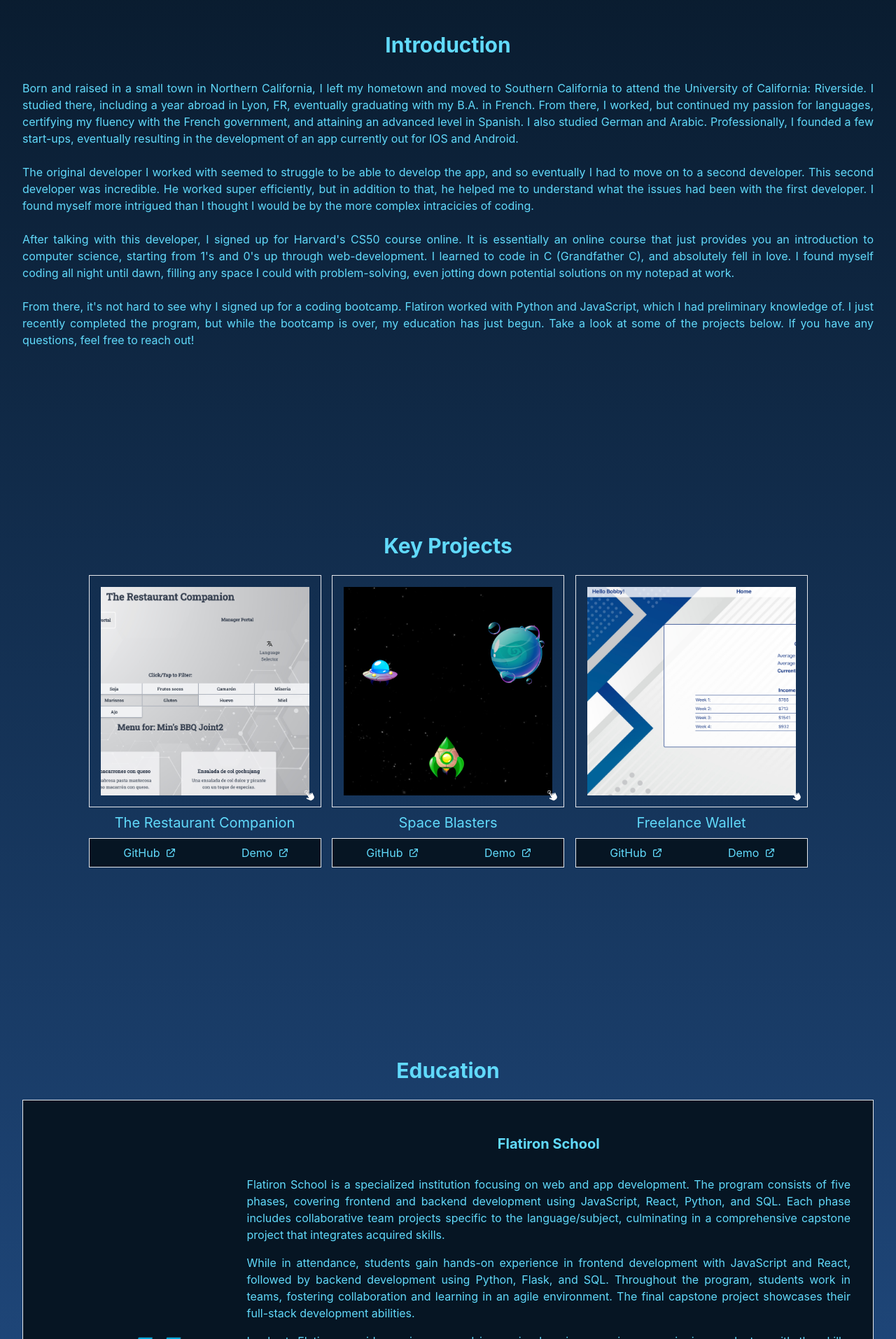
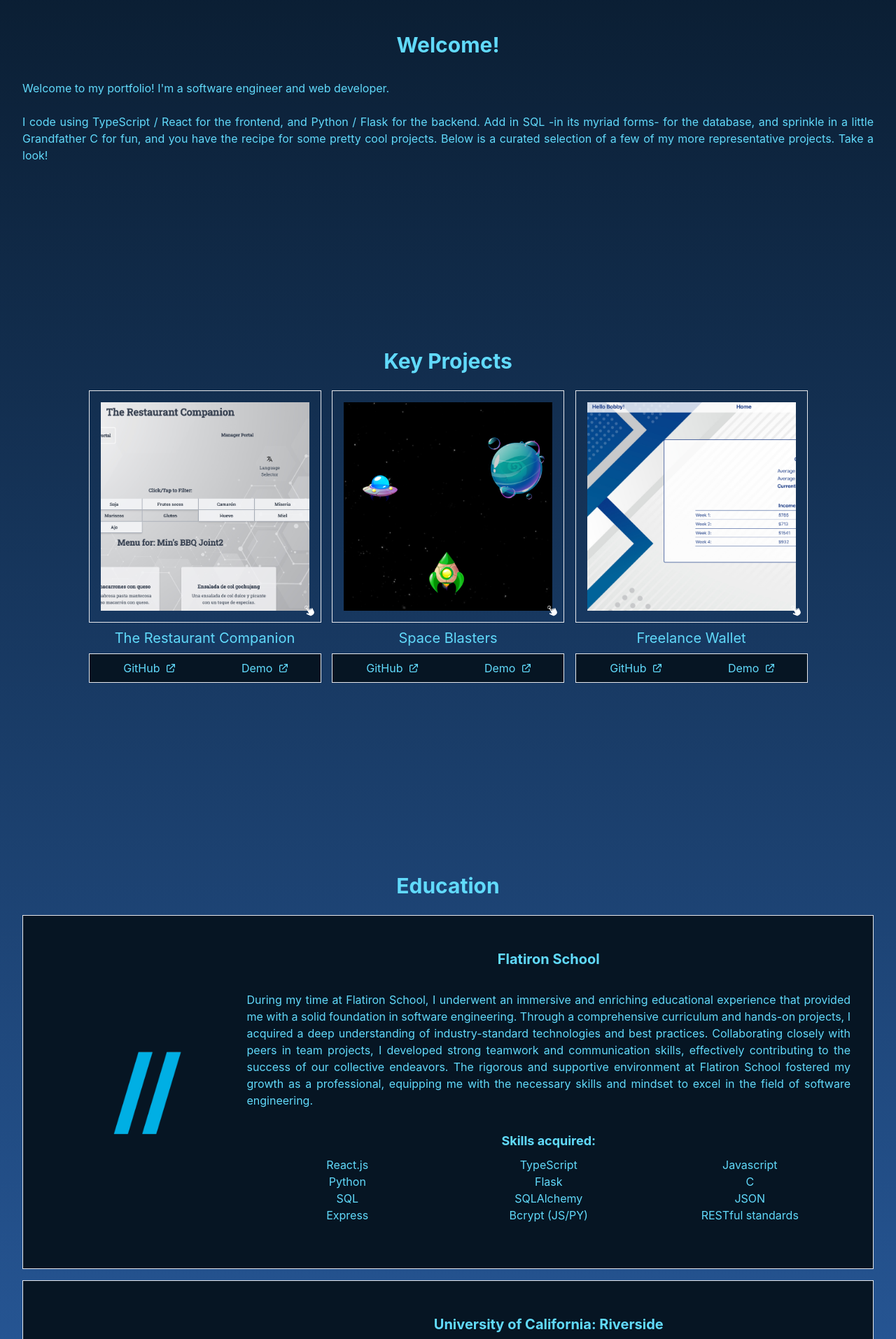
Before and after one commit to rlgallegos/robert-gallegos-portfolio-website, a React (Create React App) app: page / in a window 1280 px wide. Shown: the part 346-2260 px from the top of the page at 70% size. Built offline with nearby package versions, Linux system fonts and the light colour scheme.

Commit message:
Reduced text

```diff
--- a/public/education.json
+++ b/public/education.json
@@ -19,9 +19,6 @@
             "RESTful standards"
         ],
         "summary": [
-            "Flatiron School is a specialized institution focusing on web and app development. The program consists of five phases, covering frontend and backend development using JavaScript, React, Python, and SQL. Each phase includes collaborative team projects specific to the language/subject, culminating in a comprehensive capstone project that integrates acquired skills.",
-            "While in attendance, students gain hands-on experience in frontend development with JavaScript and React, followed by backend development using Python, Flask, and SQL. Throughout the program, students work in teams, fostering collaboration and learning in an agile environment. The final capstone project showcases their full-stack development abilities.",
-            "In short, Flatiron provides a rigorous and immersive learning experience, equipping graduates with the skills, knowledge, and portfolio to succeed in the software engineering industry.",
             "During my time at Flatiron School, I underwent an immersive and enriching educational experience that provided me with a solid foundation in software engineering. Through a comprehensive curriculum and hands-on projects, I acquired a deep understanding of industry-standard technologies and best practices. Collaborating closely with peers in team projects, I developed strong teamwork and communication skills, effectively contributing to the success of our collective endeavors. The rigorous and supportive environment at Flatiron School fostered my growth as a professional, equipping me with the necessary skills and mindset to excel in the field of software engineering."
         ]
     },
@@ -36,9 +33,7 @@
             "Cross-Cultural Perspective"
         ],
         "summary": [
-            "At UC Riverside (UCR), a well-reputed academic institution, I pursued a degree in French, immersing myself in the language, culture, and literature. Throughout my academic journey, I had the opportunity to engage in comprehensive language studies, exploring various aspects of French linguistics, literature, and society. UCR's vibrant academic environment provided a rich platform for intellectual growth, fostering critical thinking, analytical skills, and intercultural understanding.",
-            "During my undergraduate studies, I embarked on a transformative year-long study abroad program at the prestigious Institut d'Etudes Politiques (IEP) in Lyon, France. The IEP is renowned for its excellence in political science and social sciences education, offering an immersive environment to study comparative politics. This experience enabled me to broaden my global perspective, gain insights into the complexities of international relations, and develop a deeper understanding of the political landscape.",
-            "By combining my studies at UCR with the intensive program at IEP, I honed my language proficiency, developed intercultural competence, and cultivated a passion for the intricate interplay between language, culture, and politics. These experiences have enriched my abilities to communicate effectively, analyze diverse perspectives, and navigate complex cross-cultural contexts."
+            "By combining my studies at UCR with the intensive program at IEP (Institut d'Etudes Politiques (IEP) in Lyon, France), I honed my language proficiency, developed intercultural competence, and cultivated a passion for the intricate interplay between language, culture, and politics. These experiences have enriched my abilities to communicate effectively, analyze diverse perspectives, and navigate complex cross-cultural contexts."
         ]
     }
 
--- a/src/components/Intro.js
+++ b/src/components/Intro.js
@@ -41,26 +41,13 @@
                 </div>
             </div>
             <div data-aos='fade-down' >
-                <h3 className="text-secondary text-3xl font-bold my-8">Introduction</h3>
-                <p className="text-secondary text-justify">Born and raised in a small town in Northern California, I left my hometown
-                and moved to Southern California to attend the University of California: Riverside. I studied there, including a year abroad
-                in Lyon, FR, eventually graduating with my B.A. in French. From there, I worked, but continued my passion for languages, certifying my
-                fluency with the French government, and attaining an advanced level in Spanish. I also studied German and Arabic. Professionally,
-                I founded a few start-ups, eventually resulting in the development of an app currently out for IOS and Android.
-                <br /><br />
-                The original developer I worked with seemed to struggle to be able to develop the app, and so eventually I had to move on to a second
-                developer. This second developer was incredible. He worked super efficiently, but in addition to that, he helped me to
-                understand what the issues had been with the first developer. I found myself more intrigued than I thought I would be by the more
-                complex intracicies of coding.
-                <br /><br />
-                After talking with this developer, I signed up for Harvard's CS50 course online. It is essentially an online course that just provides
-                you an introduction to computer science, starting from 1's and 0's up through web-development. I learned to code in C (Grandfather C),
-                and absolutely fell in love. I found myself coding all night until dawn, filling any space I could with problem-solving, even jotting
-                down potential solutions on my notepad at work.
-                <br /><br />
-                From there, it's not hard to see why I signed up for a coding bootcamp. Flatiron worked with Python and JavaScript, which I had
-                preliminary knowledge of. I just recently completed the program, but while the bootcamp is over, my education has just begun.
-                Take a look at some of the projects below. If you have any questions, feel free to reach out!
+                <h3 className="text-secondary text-3xl font-bold my-8">Welcome!</h3>
+                <p className="text-secondary text-justify">
+                    Welcome to my portfolio! I'm a software engineer and web developer.
+                    <br /><br />
+                    I code using TypeScript / React for the frontend, and Python / Flask for the backend. Add in SQL -in its myriad forms- for the database, and
+                    sprinkle in a little Grandfather C for fun, and you have the recipe for some pretty cool projects. Below is a curated selection of a few of my
+                    more representative projects. Take a look!
                 </p>
             </div>
         </div>
```
